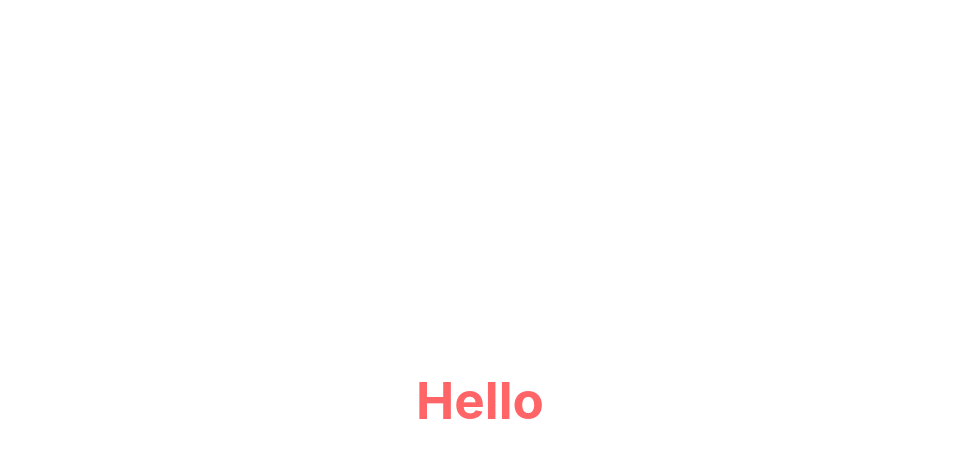
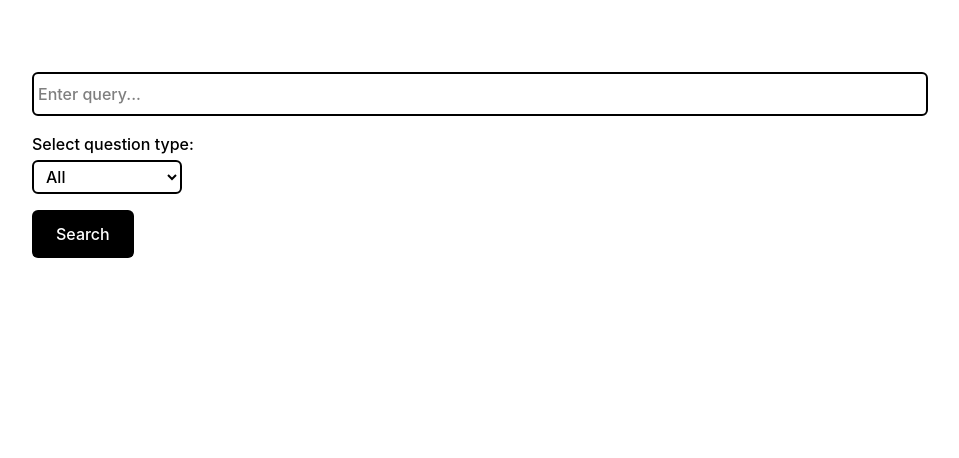
Before and after one commit to rishavd3v/speakx, a React (Vite) app in the folder frontend/: page / in a window 1280 px wide. Shown: the top 458 px of the page, without its empty margins (160-1119 px from the left). Built offline with nearby package versions, Linux system fonts and the light colour scheme.

Commit message:
render result

```diff
--- a/frontend/package.json
+++ b/frontend/package.json
@@ -11,6 +11,7 @@
   },
   "dependencies": {
     "@tailwindcss/vite": "^4.0.0",
+    "axios": "^1.7.9",
     "react": "^18.3.1",
     "react-dom": "^18.3.1",
     "tailwindcss": "^4.0.0"
--- a/frontend/src/App.css
+++ b/frontend/src/App.css
@@ -1,44 +1,4 @@
-@import "tailwindcss";
-
 #root {
-  max-width: 1280px;
   margin: 0 auto;
   padding: 2rem;
-  text-align: center;
 }
-
-.logo {
-  height: 6em;
-  padding: 1.5em;
-  will-change: filter;
-  transition: filter 300ms;
-}
-.logo:hover {
-  filter: drop-shadow(0 0 2em #646cffaa);
-}
-.logo.react:hover {
-  filter: drop-shadow(0 0 2em #61dafbaa);
-}
-
-@keyframes logo-spin {
-  from {
-    transform: rotate(0deg);
-  }
-  to {
-    transform: rotate(360deg);
-  }
-}
-
-@media (prefers-reduced-motion: no-preference) {
-  a:nth-of-type(2) .logo {
-    animation: logo-spin infinite 20s linear;
-  }
-}
-
-.card {
-  padding: 2em;
-}
-
-.read-the-docs {
-  color: #888;
-}
--- a/frontend/src/App.jsx
+++ b/frontend/src/App.jsx
@@ -2,14 +2,21 @@ import { useState } from 'react'
 import reactLogo from './assets/react.svg'
 import viteLogo from '/vite.svg'
 import './App.css'
+import Form from './components/Form'
+import QuestionContainer from './components/QuestionContainer'
 
 function App() {
-  const [count, setCount] = useState(0)
+
+
+  const [questions, setQuestions] = useState();
 
   return (
-    <>
-      <h1 className='text-red-400 font-bold'>Hello</h1>
-    </>
+    <div className='p-10'>
+      <div className='px-30'>
+        <Form setQuestions={setQuestions}/>
+      </div>
+      <QuestionContainer questions={questions}/>
+    </div>
   )
 }
 
--- /dev/null
+++ b/frontend/src/components/Dropdown.jsx
@@ -0,0 +1,21 @@
+export default function Dropdown({ setType }) {
+
+    function handleType(e){
+        setType(e.target.value);
+    }
+    return(
+        <div className="flex flex-col gap-1">
+            <label htmlFor="type">Select question type:</label>
+            <div className="w-max">
+                <select onChange={handleType} defaultValue={"All"} id="type" className="px-2 py-1 pr-4 border-black border-2 rounded-md">
+                    <option value="">All</option>
+                    <option value="MCQ">MCQs</option>
+                    <option value="ANAGRAM">Anagram</option>
+                    <option value="READ_ALONG">Read Along</option>
+                    <option value="CONTENT_ONLY">Content Only</option>
+                    <option value="CONVERSATION">Conversation</option>
+                </select>
+            </div>
+        </div>
+    )
+}
--- a/frontend/src/components/Form.jsx
+++ b/frontend/src/components/Form.jsx
@@ -0,0 +1,44 @@
+import axios from "axios";
+import Dropdown from "./Dropdown";
+import InputBar from "./InputBar";
+import { useState } from "react";
+
+export default function Form({setQuestions}){
+    const [query, setQuery] = useState('');
+    const [type, setType] = useState('');
+    const [page, setPage] = useState(1);
+
+
+    async function handleSearch(e){
+        //search function
+        e.preventDefault();
+
+        const data = await axios.get('http://localhost:3000/api/questions',{
+            params: {
+                query,
+                type,
+                page
+            }
+        })
+
+        setQuestions(data.data);
+    }
+
+    return(
+        <div className="">
+            <form action="">
+                <div className="flex flex-col gap-4 font-medium justify-center">
+                    <InputBar setQuery={setQuery}/>
+                    <Dropdown setType={setType}/>
+
+                    <div className="">
+                        <button className="hover:cursor-pointer bg-black w-max py-3 px-6 text-white rounded-md" onClick={handleSearch}>Search</button>
+                    </div>
+
+                </div>
+            </form>
+
+
+        </div>
+    )
+}
--- /dev/null
+++ b/frontend/src/components/InputBar.jsx
@@ -0,0 +1,10 @@
+export default function InputBar({ setQuery }) {
+
+    function handleQuery(e){
+        setQuery(e.target.value);
+    }
+
+    return(
+        <input onChange={handleQuery} className="rounded-md px-20 pl-1 py-2 border-black border-2" type="text" placeholder="Enter query..."/>
+    )
+}
--- /dev/null
+++ b/frontend/src/components/QuestionContainer.jsx
@@ -0,0 +1,67 @@
+import { useState } from "react"
+
+export default function QuestionContainer({questions}){
+
+    return(
+        <div className="flex flex-col gap-20 my-18">
+            {questions && questions.questions.map((question)=>{
+
+                // Shuffle the blocks array
+                const shuffledBlocks = question.blocks ? [...question.blocks].sort(() => Math.random() - 0.5) : [];
+
+                return(
+                    <div className="border-2 border-gray-200 p-4 rounded-md shadow-gray-300 shadow-md flex flex-col gap-2">
+
+                        {/* question type */}
+                        <div className="font-medium">
+                            Question Type: <span className="font-normal">{question.type}</span>
+                            {question.type === "ANAGRAM" ? <div>Anagram Type: <span className="font-normal">{question.anagram_type}</span></div>:""}
+                        </div>
+
+                        <div className="text-xl font-medium">
+                            {question.title}
+                        </div>
+
+
+                        {/* options and blocks */}
+                        <div>
+                            {question.options && question.options.map((option) => {
+                                return (
+                                    <div className={option.is_correct_answer ? "font-semibold" : ""}>
+                                        - {option.text} {option.is_correct_answer ? <span>(correct)</span> : ""}
+                                    </div>
+                                )
+                            })}
+                            {shuffledBlocks.length > 0 &&
+                                <div className={`flex gap-2 ${question.anagram_type === "SENTENCE"?"flex-col":""}`}>
+                                    {shuffledBlocks.map((block) => {
+                                        return (
+                                            block.show_in_option &&
+                                            <div className={`bg-black text-white text-center flex items-center justify-center ${question.anagram_type === "SENTENCE"?"w-max p-2":"h-10 w-10"}`}>
+                                                {block.text}
+                                            </div>
+                                        )
+                                    })}
+                                </div>
+                            }
+                        </div>
+
+                        {/* Solution */}
+                        <div>
+                            {question.solution &&
+                                <div>
+                                    <div className="font-medium">Solution: <span className="font-normal">{question.solution}</span></div>
+                                </div>
+                            }
+                        </div>
+
+
+
+
+                    </div>
+                )
+            })}
+
+        </div>
+    )
+}
--- a/frontend/src/index.css
+++ b/frontend/src/index.css
@@ -5,66 +5,8 @@
   line-height: 1.5;
   font-weight: 400;
 
-  color-scheme: light dark;
-  color: rgba(255, 255, 255, 0.87);
-  background-color: #242424;
-
   font-synthesis: none;
   text-rendering: optimizeLegibility;
   -webkit-font-smoothing: antialiased;
   -moz-osx-font-smoothing: grayscale;
 }
-
-a {
-  font-weight: 500;
-  color: #646cff;
-  text-decoration: inherit;
-}
-a:hover {
-  color: #535bf2;
-}
-
-body {
-  margin: 0;
-  display: flex;
-  place-items: center;
-  min-width: 320px;
-  min-height: 100vh;
-}
-
-h1 {
-  font-size: 3.2em;
-  line-height: 1.1;
-}
-
-button {
-  border-radius: 8px;
-  border: 1px solid transparent;
-  padding: 0.6em 1.2em;
-  font-size: 1em;
-  font-weight: 500;
-  font-family: inherit;
-  background-color: #1a1a1a;
-  cursor: pointer;
-  transition: border-color 0.25s;
-}
-button:hover {
-  border-color: #646cff;
-}
-button:focus,
-button:focus-visible {
-  outline: 4px auto -webkit-focus-ring-color;
-}
-
-@media (prefers-color-scheme: light) {
-  :root {
-    color: #213547;
-    background-color: #ffffff;
-  }
-  a:hover {
-    color: #747bff;
-  }
-  button {
-    background-color: #f9f9f9;
-  }
-}
```
Also changed, not shown: 1 other file (tests, documents, lock files or other folders).
